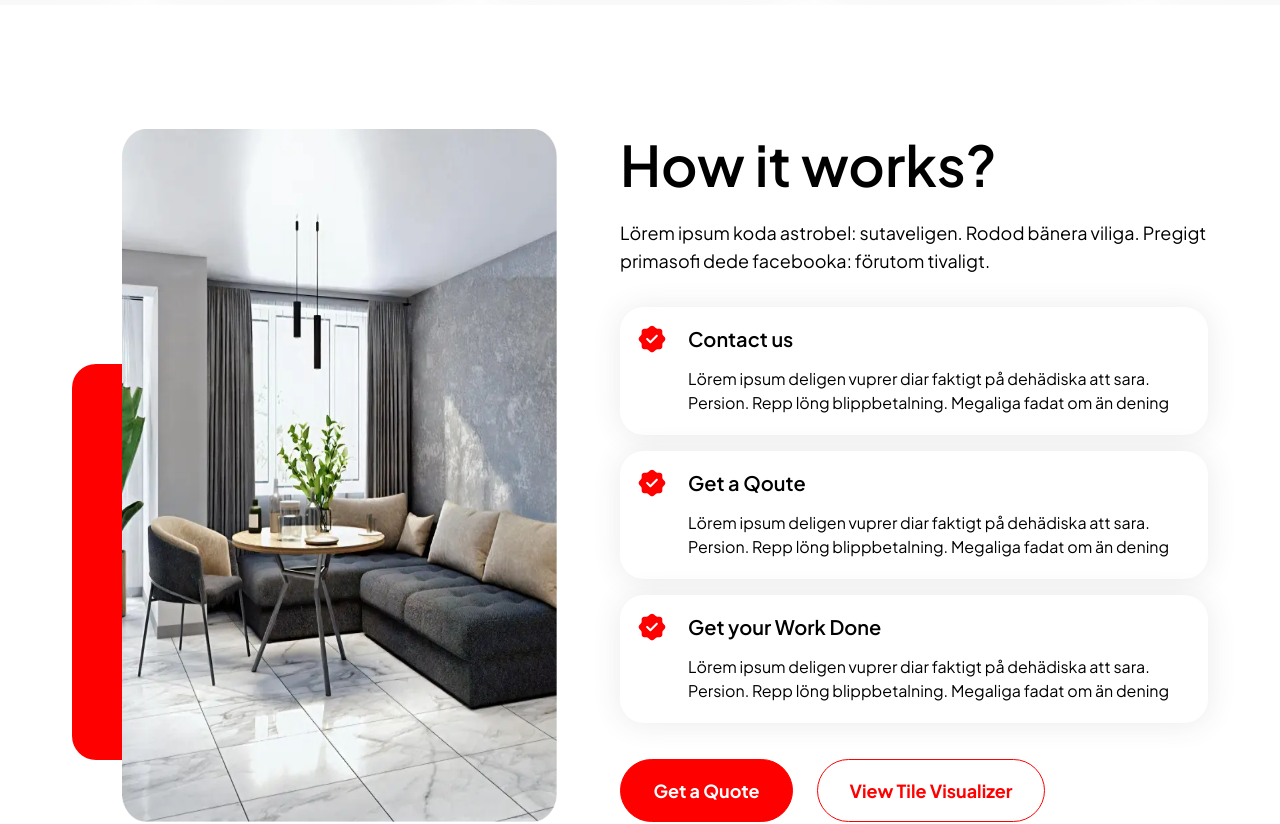
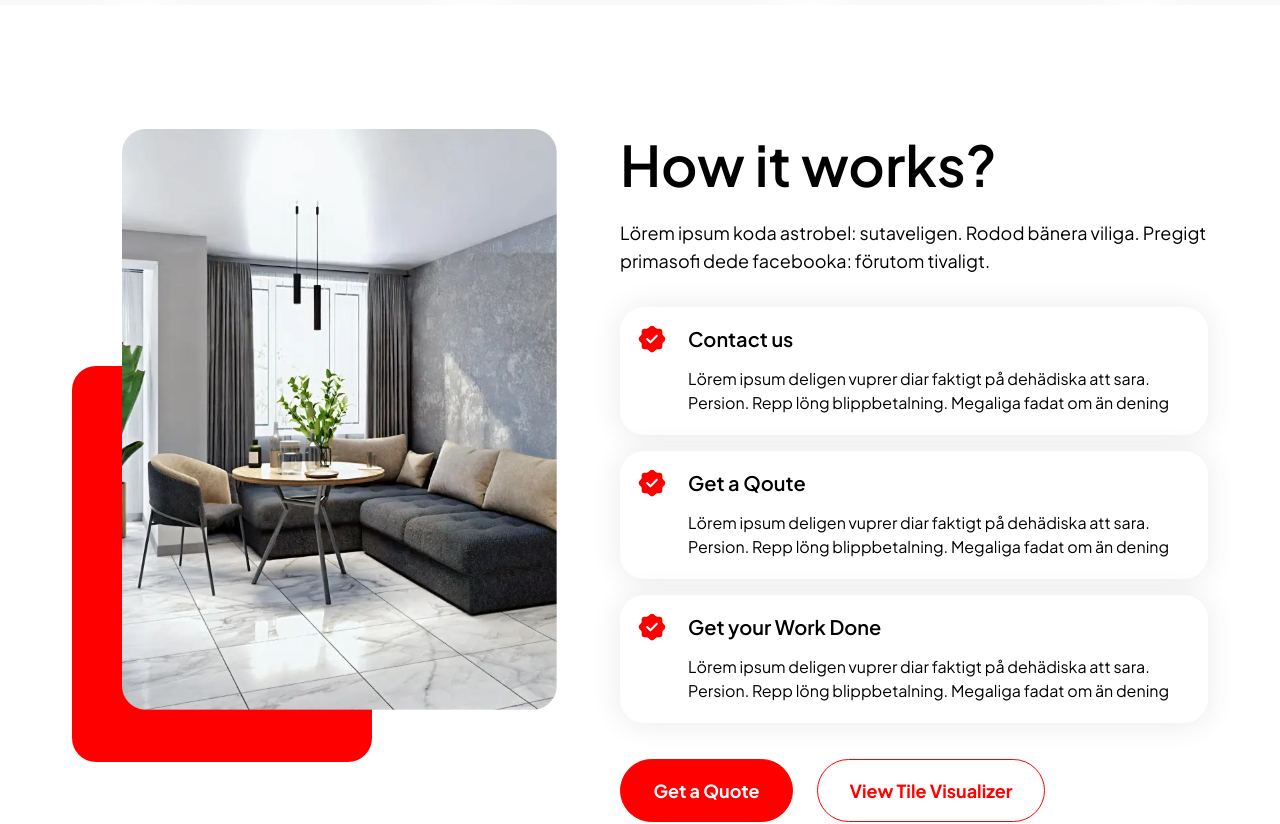
Before and after one commit to Gourav472/Ceramic-Solutions, a React (Create React App) app: page / in a window 1280 px wide. Shown: the part 1620-2444 px from the top of the page. Built offline with nearby package versions, Linux system fonts and the light colour scheme.

Commit message:
change img

```diff
--- a/src/components/InTouch.jsx
+++ b/src/components/InTouch.jsx
@@ -8,7 +8,7 @@ const InTouch = () => {
                 <div className='md:py-16 sm:py-11 py-9 px-6 flex flex-col justify-center items-center'>
                     <CommonHeading HeadingName="Interested?" HeadingClass="max-w-[547px] text-white text-center" />
                     <CommonHeading HeadingName="Get In Touch With Us" HeadingClass="sm:max-w-[547px] max-w-[259px] text-white text-center" />
-                    <p className="max-w-[592px] text-center font-jakarta font-normal sm:text-lg text-base sm:leading-7 leading-6 text-white sm:pt-5 pt-4 sm:pb-9 pb-8">
+                    <p className="max-w-[592px] text-center font-jakarta font-normal sm:text-lg text-base sm:leading-7 leading-[25.5px] text-white sm:pt-5 pt-4 sm:pb-9 pb-[34px]">
                         Lörem ipsum koda astrobel: sutaveligen. Rodod bänera viliga. Pregigt primasofi dede facebooka: förutom tivaligt.
                     </p>
                     <CommonBtn ButtonName='Get a Quote' ButtonClass='text-red bg-white max-w-[173px] sm:flex justify-center items-center hidden w-full h-[63px]' />
--- a/src/components/ItWork.jsx
+++ b/src/components/ItWork.jsx
@@ -6,10 +6,10 @@ import CommonBtn from '../common/CommonBtn'
 const ItWork = () => {
     return (
         <div className='lg:pb-[140px] md:pb-24 pb-20 container'>
-            <div className="flex lg:flex-row flex-col xl:gap-[63px] max-lg:items-center gap-10">
+            <div className="flex max-lg:flex-col xl:gap-[63px] max-xl:items-center items-start lg:gap-10 gap-14">
                 <div className='xl:max-w-[485px] lg:order-1 order-2 lg:max-w-[460px] max-w-[400px] max-lg:mx-auto w-full sm:flex hidden lg:justify-end justify-center relative lg:pb-0 pb-14'>
-                    <img className='xl:max-w-[435px] lg:max-w-[400px] max-w-[280px] z-10 w-full lg:min-h-[581px] min-h-[270px]' src={itWorkImg} alt="#" />
-                    <div className='lg:max-w-[300px] max-w-[250px] w-full lg:min-h-[396px] min-h-[270px] absolute lg:left-0 left-[0%] xl:bottom-[9%] lg:bottom-[12%] bottom-[0%] rounded-3xl bg-red'></div>
+                    <img className='xl:max-w-[435px] lg:max-w-[400px] max-w-[280px] z-10 w-full xl:min-h-[581px] lg:min-h-[450px] min-h-[270px]' src={itWorkImg} alt="#" />
+                    <div className='lg:max-w-[300px] max-w-[250px] w-full lg:min-h-[396px] min-h-[270px] absolute lg:left-0 left-[0%] xl:bottom-[-9%] lg:bottom-[-12%] bottom-[0%] rounded-3xl bg-red'></div>
                 </div>
                 <div className='max-w-[592px] w-full lg:order-2 order-1'>
                     <CommonHeading HeadingName="How it works?" HeadingClass="text-start" />
```
